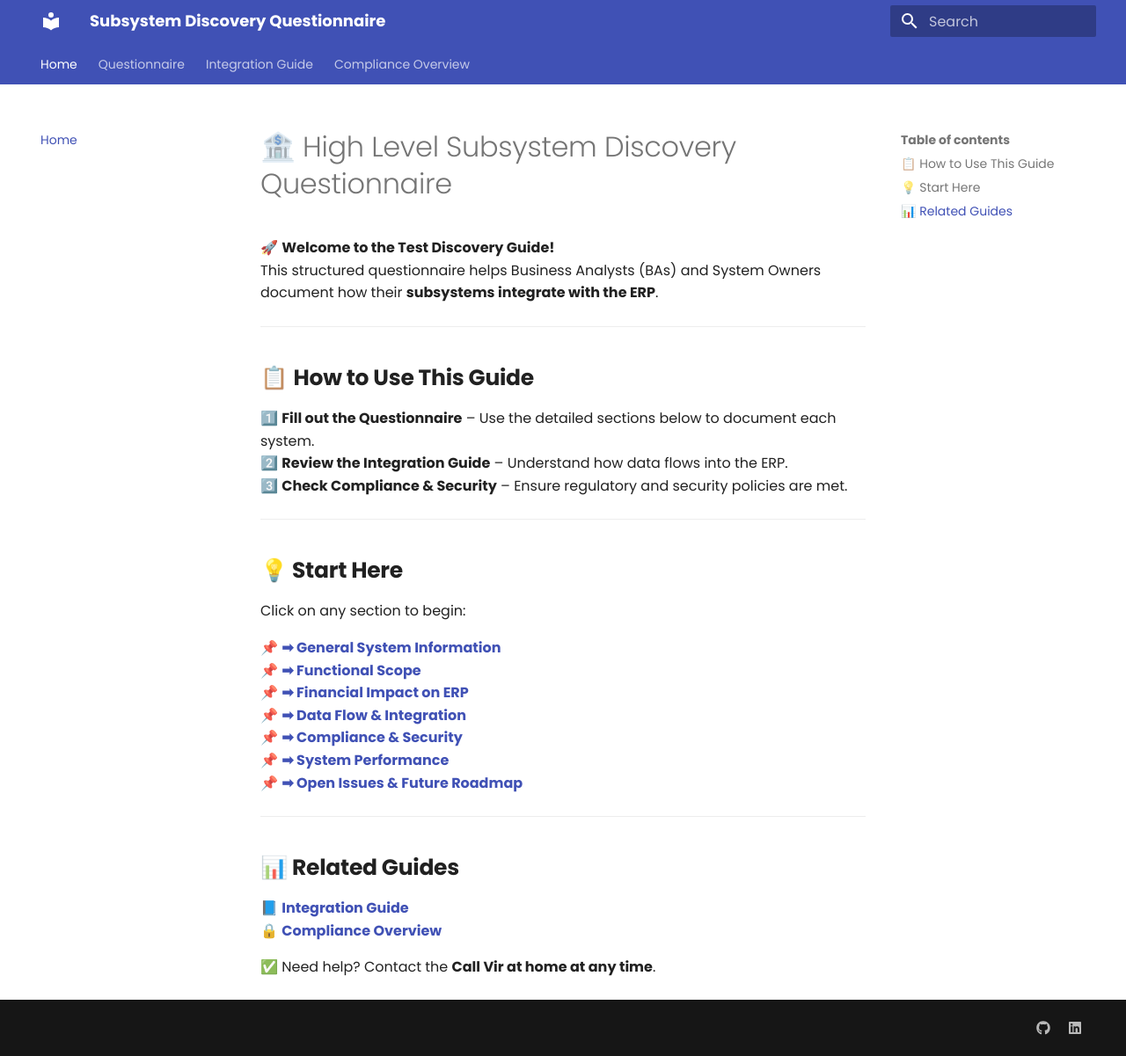
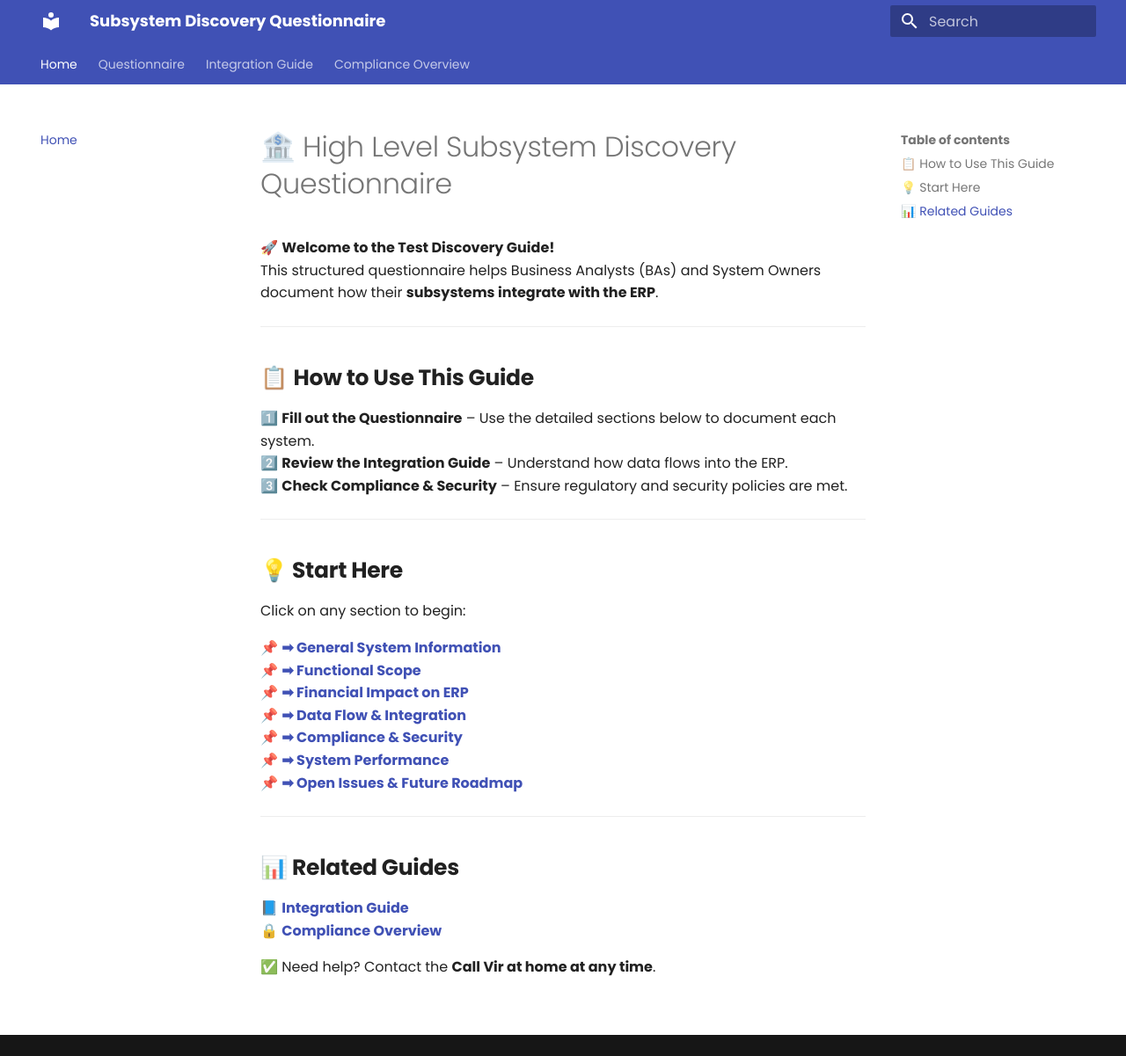
Before and after one commit to OrionKRY/erp-questionnaire, an MkDocs documentation site: the page built from docs/index.md, in a window 1280 px wide and 1201 px high. Shown: the whole window at 88% size. Built offline with MkDocs 1.6.1 and Material for MkDocs 9.7.7, drawn with Linux system fonts in a browser that asks for light colours.

```diff
--- a/mkdocs.yml
+++ b/mkdocs.yml
@@ -45,11 +45,7 @@ nav:
 
 extra:
   generator: false  # Hides "Made with MkDocs" message
-  social:
-    - icon: fontawesome/brands/github
-      link: https://github.com/YOUR_GITHUB
-    - icon: fontawesome/brands/linkedin
-      link: https://linkedin.com/in/YOUR_LINKEDIN
+
 
 
 plugins:
```
